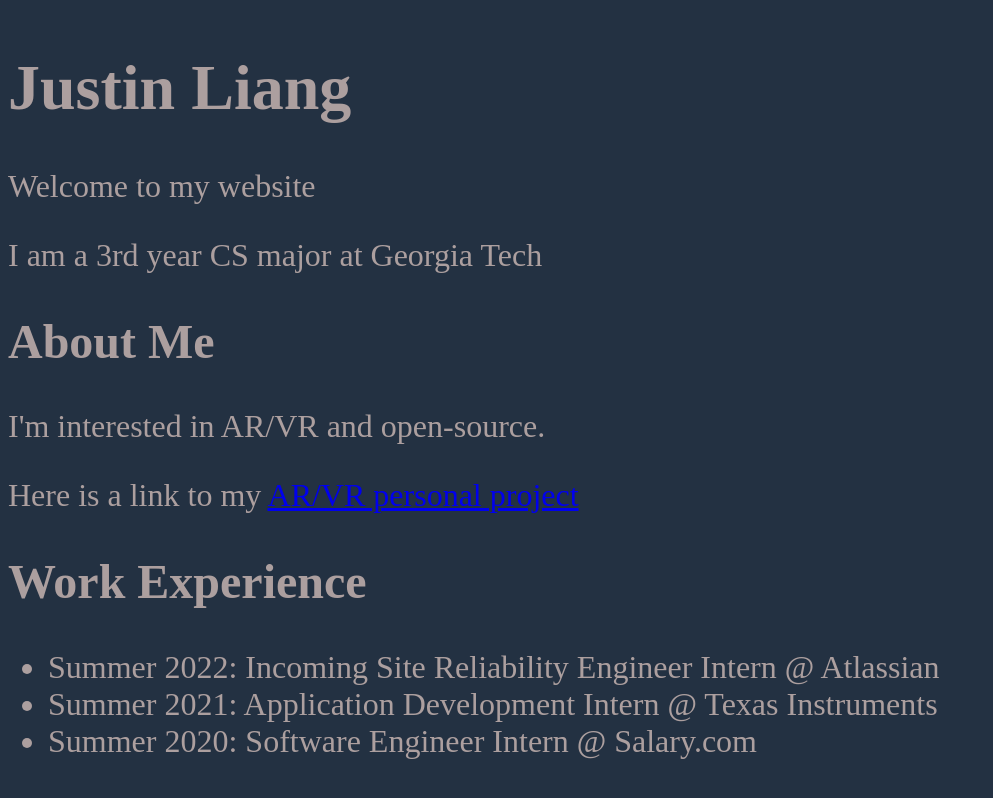
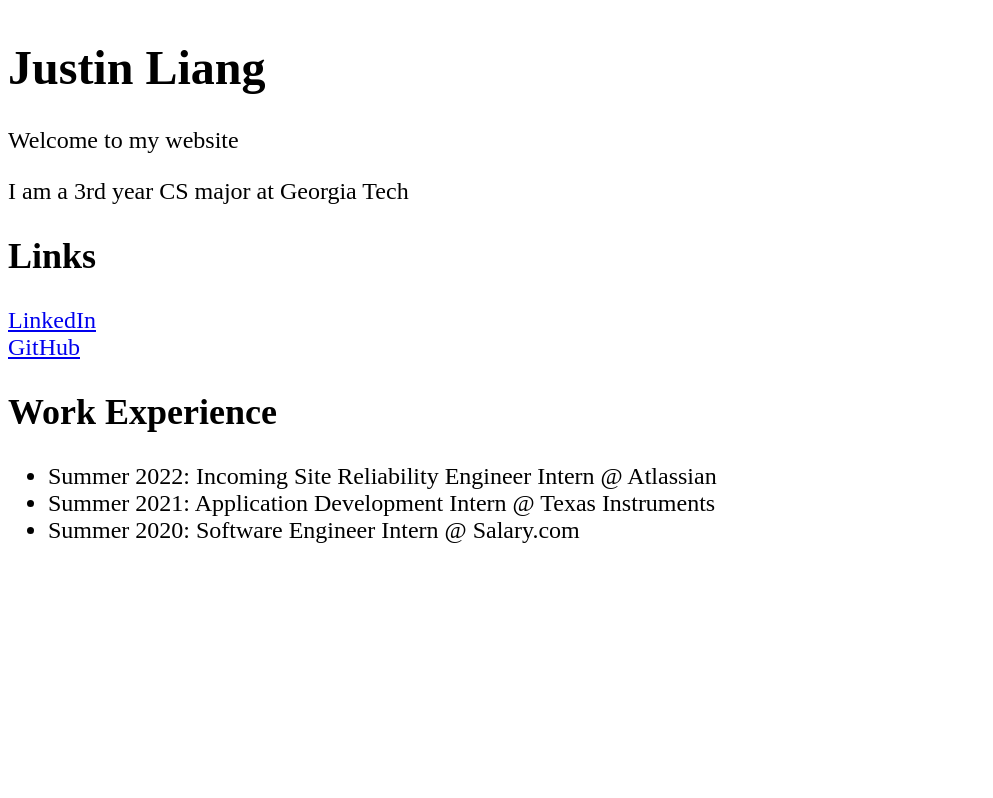
Before and after one commit to justinliang1020/justin-personal-website, a website built with Vite: page index.html in a window 1280 px wide. Shown: the whole page, without its empty margins (0-993 px from the left). Built offline with nearby package versions, Linux system fonts and the light colour scheme.

Commit message:
changed links

```diff
--- a/index.html
+++ b/index.html
@@ -23,13 +23,10 @@
       </p>
 
       <section>
-        <h2>About Me</h2>
-        <p>
-          I'm interested in AR/VR and open-source.
-        </p>
-        <p>
-          Here is a link to my <a href="https://github.com/justinliang1020/AirPose">AR/VR personal project</a>
-        </p>
+        <h2>Links</h2>
+        <a href="https://www.linkedin.com/in/justin-liang-a25143191/">LinkedIn</a>
+        <br>
+        <a href="https://github.com/justinliang1020">GitHub</a>
       </section>
 
       <section>
--- a/style.css
+++ b/style.css
@@ -4,12 +4,7 @@
   left: 0;
 }
 
-body {
-  background-color: #233142;
-  color: #ac9f9f;
-}
-
 main {
   position: absolute;
-  font-size: 200%;
+  font-size: 150%;
 }
```
